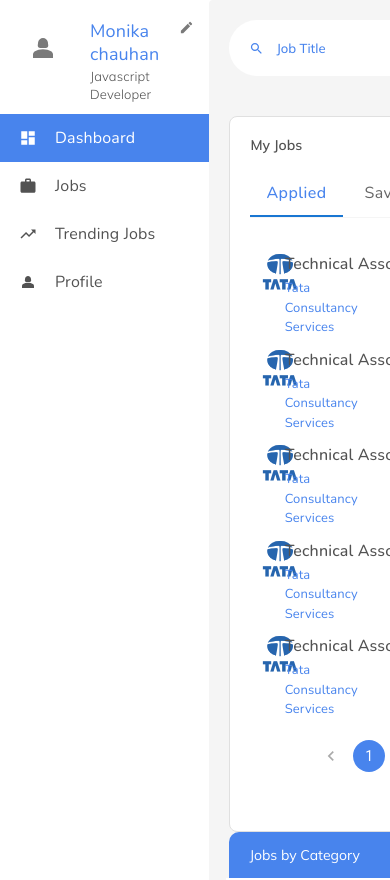
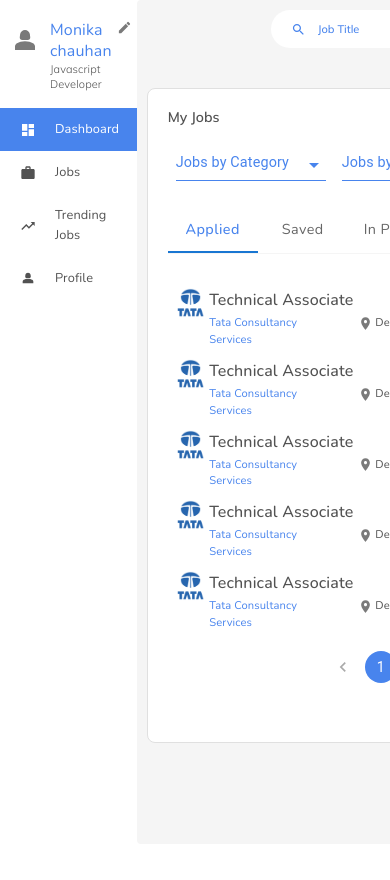
Before and after one commit to Monika11-dev/Search-Job, a React (Vite) app: page / in a window 390 px wide. Shown: the top 880 px of the page. After the commit the page ends 844 px from the top, so only its background shows below. Built offline with nearby package versions, Linux system fonts and the light colour scheme.

Commit message:
Responsive for tablet and desktop

```diff
--- a/src/Pages/Dashboard/Dashboard.css.tsx
+++ b/src/Pages/Dashboard/Dashboard.css.tsx
@@ -2,6 +2,43 @@
 import { Theme } from '@mui/material';
 
 const useStyle = makeStyles<Theme>((theme)=>({
+   colOne: {
+      // [theme.breakpoints.between(1024,1200)]: {
+      //    flexBasis: '78% !important',
+      //    maxWidth: '78% !important',
+      // },
+      [theme.breakpoints.down(1024)]: {
+         flexBasis: '100% !important',
+         maxWidth: '100% !important',
+      },
+      [theme.breakpoints.between(1024,1300)]: {
+         flexBasis: '78% !important',
+         maxWidth: '78% !important',
+      },
+      [theme.breakpoints.up(1300)]: {
+         flexBasis: '80% !important',
+         maxWidth: '80% !important',
+      },
+
+   },
+   colTwo: {
+      // [theme.breakpoints.between(1024,1200)]: {
+      //    flexBasis: '20% !important',
+      //    maxWidth: '20% !important',
+      // },
+      [theme.breakpoints.down(1024)]: {
+         flexBasis: '100% !important',
+         maxWidth: '100% !important',
+      },
+      [theme.breakpoints.between(1024,1300)]: {
+         flexBasis: '20% !important',
+         maxWidth: '20% !important',
+      },
+      [theme.breakpoints.up(1300)]: {
+         flexBasis: '18% !important',
+         maxWidth: '18% !important',
+      },
+   },
    col: {
       backgroundColor: 'white',
       borderRadius: 8,
@@ -14,6 +51,9 @@
       '&.Mui-selected': {
          color: `${theme.palette.primary.main} !important`,
          fontWeight: '500 !important',
+      },
+      [theme.breakpoints.down(1200)]: {
+         fontSize: '0.9rem !important',
       }
    },
    tabBox: {
@@ -39,7 +79,12 @@
       borderRadius: 2,
       padding: '12px 20px',
       border: `0.5px solid ${theme.palette.grey[300]}`
-   }
+   },
+   dropdownBox: {
+      display: 'flex',
+      justifyContent: 'flex-end',
+
+  },
 }));
 
 export default useStyle;
--- a/src/Pages/Dashboard/Dashboard.tsx
+++ b/src/Pages/Dashboard/Dashboard.tsx
@@ -1,16 +1,19 @@
 
 import useStyle from './Dashboard.css';
-import { Grid, Box, Tab, Pagination } from '@mui/material';
+import { Grid, Box, Tab, Pagination, useMediaQuery } from '@mui/material';
 import { TabContext, TabList, TabPanel } from '@mui/lab';
 import Subheading from '../../components/Subheading/Subheading';
 import { useState } from 'react';
 import AppliedJobs from '../../components/AppliedJobs/AppliedJobs';
 import JobFilter from '../../components/JobFilter/JobFilter';
+import theme from '../../Theme/theme';
+import FilterDropdown from '../../components/FilterDropdown/FilterDropdown';
 // import JobCarousel from '../../components/JobCarousel/JobCarousel';
 
 const Dashboard = () => {
 
   const classes = useStyle();
+  const isDesktopValue = useMediaQuery(theme.breakpoints.up(1024));
   const [value, setValue] = useState('1');
   const handleChange = (e:React.FormEvent, newValue:string) => {
     e.preventDefault();
@@ -18,10 +21,15 @@
   };
   return (
 
-      <Grid container  sx={{justifyContent: 'space-evenly'}} >
-        <Grid item md={8} lg={9}>
+      <Grid container  sx={{justifyContent: 'space-between'}} >
+        <Grid item sm={12} md={9} className={classes.colOne}>
            <Box component='div' className={classes.col}>
              <Subheading heading='My Jobs'/>
+             {!isDesktopValue && (<Box component='div' className={classes.dropdownBox}>
+                 <FilterDropdown/>
+                 <FilterDropdown/>
+                 <FilterDropdown/>
+              </Box>)}
              <TabContext value={value}>
                 <Box sx={{ borderBottom: 1, borderColor: '#F5F5F5', mt: 2  }}>
                   <TabList className={classes.tabBox} onChange={handleChange} >
@@ -48,13 +56,13 @@
               </Box> */}
            </Box>
         </Grid>
-
-        <Grid item md={3} lg={2}>
+        {isDesktopValue && (<Grid item sm={12} md={3} lg={3} className={classes.colTwo}>
            <Box component='div'>
             <JobFilter/>
             <JobFilter/>
            </Box>
-        </Grid>
+        </Grid>) }
+
 
       </Grid>
 
--- a/src/Pages/Layout/Layout.css.tsx
+++ b/src/Pages/Layout/Layout.css.tsx
@@ -1,7 +1,7 @@
 import { makeStyles } from "@mui/styles";
 import { Theme } from '@mui/material';
 
-const useStyle = makeStyles<Theme>(()=>({
+const useStyle = makeStyles<Theme>((theme)=>({
     mainSection: {
         display : 'flex',
         // margin: '24px 10px 0px',
@@ -11,11 +11,19 @@
         height: '100vh',
         width: '280px',
         borderRadius: '4px',
+        [theme.breakpoints.down(1200)]: {
+            width: '200px',
+        }
 
     },
     secondCol: {
         flex: 1,
         borderRadius: '4px',
+        padding:'20px',
+        [theme.breakpoints.down(1200)]: {
+            padding:'10px',
+        }
+
     },
     locationBox: {
         display: 'flex',
@@ -50,6 +58,9 @@
             },
             '&:focus-visible':{
                 outline: 'none',
+            },
+            [theme.breakpoints.down(1200)]: {
+                fontSize: '11px',
             }
         }
     },
--- a/src/Pages/Layout/Layout.tsx
+++ b/src/Pages/Layout/Layout.tsx
@@ -17,7 +17,7 @@
       <Box className={classes.firstCol} sx={{bgcolor: theme.palette.background.default}}>
         <Sidebar/>
       </Box>
-      <Box className={classes.secondCol} sx={{bgcolor: theme.palette.background.paper, padding: '20px'}}>
+      <Box className={classes.secondCol} sx={{bgcolor: theme.palette.background.paper}}>
         <Box className={classes.locationBox}>
           <Box className={classes.outerbox}>
              <Box className={classes.box}>
--- a/src/components/AppliedJobs/AppliedJobs.css.tsx
+++ b/src/components/AppliedJobs/AppliedJobs.css.tsx
@@ -7,11 +7,29 @@
         color: theme.palette.secondary.main,
         fontWeight: '500 !important',
         lineHeight: 1.5,
+        [theme.breakpoints.between(850,1200)]: {
+            fontSize: '0.9rem !important',
+        },
+
     },
     company: {
         ...theme.typography.body1,
         color: theme.palette.primary.main,
         lineHeight: 1.4,
+        [theme.breakpoints.down(1200)]: {
+            fontSize: '0.75rem !important',
+        },
+        [theme.breakpoints.down(850)]: {
+            fontSize: '0.7rem !important',
+        }
+    },
+    companyLogo: {
+        width: 60,
+        height: 40,
+        [theme.breakpoints.down(1200)]: {
+            width: 45,
+            height: 30,
+        }
     },
     jobDetails: {
         ...theme.typography.body1,
@@ -21,6 +39,13 @@
         alignItems: 'center',
         justifyContent: 'center',
         gap: 2,
+        [theme.breakpoints.between(850,1200)]: {
+            fontSize: '0.75rem !important',
+        },
+        [theme.breakpoints.down(850)]: {
+            fontSize: '0.7rem !important',
+        }
+
     },
     fulltime: {
         ...theme.typography.body2,
--- a/src/components/AppliedJobs/AppliedJobs.tsx
+++ b/src/components/AppliedJobs/AppliedJobs.tsx
@@ -7,9 +7,9 @@
   const classes = useStyle();
   return (
     <>
-      <Grid container columnSpacing={1} sx={{my:'10px'}}>
+      <Grid container columnSpacing={{lg:1}} sx={{my:'10px'}}>
          <Grid item xs={1}>
-            <img width='60' height='40' src={img1}/>
+            <img  src={img1} className={classes.companyLogo}/>
          </Grid>
          <Grid item xs={9}>
             <Grid container direction='column' rowSpacing='3px'>
--- /dev/null
+++ b/src/components/FilterDropdown/FilterDropdown.css.tsx
@@ -0,0 +1,38 @@
+import { makeStyles } from "@mui/styles";
+import { Theme } from "@mui/material";
+
+const useStyle = makeStyles<Theme>((theme)=> ({
+    inputBackground: {
+        '& .MuiInputBase-root:before': {
+          borderBottom: `1px solid ${theme.palette.primary.main} !important`,
+      },
+      '& .MuiInputBase-root .MuiSelect-select:focus': {
+
+            backgroundColor: 'white',
+
+      },
+      '&  .MuiFormLabel-root': {
+          color: theme.palette.primary.main,
+          fontSize:'0.9rem',
+      },
+      '&  .MuiInputBase-root .MuiSvgIcon-root': {
+          fill: theme.palette.primary.main,
+      }
+    },
+    categoryText: {
+
+        border: 'none  !important',
+        borderRadius: '0px !important',
+        padding: '5px 10px',
+        '& .MuiTypography-root': {
+            ...theme.typography.h3,
+            textTransform: 'capitalize'
+        }
+    },
+      '& .MuiPaper-root': {
+        left:700,
+      }
+
+}));
+
+export default useStyle;
--- /dev/null
+++ b/src/components/FilterDropdown/FilterDropdown.tsx
@@ -0,0 +1,36 @@
+import { FormControl,InputLabel, Select, MenuItem,SelectChangeEvent} from "@mui/material";
+import useStyle from "./FilterDropdown.css";
+// import ArrowDropDownIcon from '@mui/icons-material/ArrowDropDown';
+import { useState } from "react";
+
+const FilterDropdown = () => {
+    const classes = useStyle();
+    const [value, setvalue] = useState('');
+
+    const handleChange = (event:SelectChangeEvent) => {
+      setvalue(event.target.value);
+    };
+  return (
+
+        <FormControl variant="standard" sx={{ m: 1, minWidth: 150}} className={classes.inputBackground}>
+            <InputLabel id="demo-simple-select-standard-label">Jobs by Category</InputLabel>
+            <Select
+            labelId="demo-simple-select-standard-label"
+            id="demo-simple-select-standard"
+            value={value}
+            onChange={handleChange}
+            label="value"
+            className={classes.Select}>
+            <MenuItem value="" >
+                <em>None</em>
+            </MenuItem>
+            <MenuItem value={10}>Technical Associate</MenuItem>
+            <MenuItem value={20}>Web Developer</MenuItem>
+            <MenuItem value={30}>App Developer</MenuItem>
+            </Select>
+      </FormControl>
+
+  )
+}
+
+export default FilterDropdown
--- a/src/components/JobFilter/JobFilter.css.tsx
+++ b/src/components/JobFilter/JobFilter.css.tsx
@@ -9,23 +9,45 @@
        padding: '15px 20px',
        borderRadius: '10px 10px 0px 0px',
        boxSizing:'border-box',
+       [theme.breakpoints.between(1024,1200)]: {
+        padding: '14px 20px',
+        fontSize: '0.82rem !important',
+    }
     },
     filterContent: {
         backgroundColor: 'white',
-        padding: '20px 15px 30px',
-        boxSizing:'border-box',
-        display: 'flex',
+        padding: '20px 15px 30px !important',
+        // boxSizing:'border-box',
+        // display: 'flex',
         alignItems: 'center',
+        '& .MuiListItem-root': {
+            marginBottom: '10px',
+        },
         '& .Mui-checked': {
             color: `${theme.palette.primary.main} !important`,
         },
         '& .MuiRadio-root': {
             padding:0,
-            marginRight: 5,
+            marginRight: 10,
+            [theme.breakpoints.between(1024,1200)]: {
+                marginRight: 5,
+            }
+        },
+        [theme.breakpoints.between(1024,1200)]: {
+            padding: '20px 10px 30px !important',
         }
     },
     filterText: {
-        ...theme.typography.h4,
+        '& .MuiTypography-body1': {
+            ...theme.typography.h4,
+            [theme.breakpoints.between(1024,1200)]: {
+               fontSize: '0.7rem !important',
+            },
+            // [theme.breakpoints.up(1201)]: {
+            //     fontSize: '0.8rem !important',
+            //  }
+        }
+
     }
 }));
 
--- a/src/components/JobFilter/JobFilter.tsx
+++ b/src/components/JobFilter/JobFilter.tsx
@@ -1,15 +1,66 @@
-import React from 'react';
-import { Grid, Typography, Radio } from '@mui/material';
+import { Grid, Typography, Radio, List, ListItem, ListItemText  } from '@mui/material';
 import useStyle from './JobFilter.css';
 
 const JobFilter = () => {
     const classes = useStyle();
   return (
     <Grid container direction= 'column' sx={{marginBottom: '35px'}}>
-         <Grid item xs={12}>
+         <Grid item xs={12} sx={{borderBottom: `2px solid #4884ED`,}}>
             <Typography variant='h3' className={classes.filterHeading}>Jobs by Category</Typography>
+            <List className={classes.filterContent}>
+              <ListItem disablePadding>
+
+
+                  <Radio checked={true} size="small" color='primary'/>
+
+                  <ListItemText primary="Technical Associate" className={classes.filterText}/>
+
+              </ListItem>
+              <ListItem disablePadding>
+
+
+                  <Radio  size="small" color='primary'/>
+
+                  <ListItemText primary="Technical Associate" className={classes.filterText}/>
+
+              </ListItem>
+              <ListItem disablePadding>
+
+
+                  <Radio  size="small" color='primary'/>
+
+                  <ListItemText primary="Technical Associate" className={classes.filterText}/>
+
+              </ListItem>
+              <ListItem disablePadding>
+
+
+                  <Radio  size="small" color='primary'/>
+
+                  <ListItemText primary="Technical Associate" className={classes.filterText}/>
+
+              </ListItem>
+              <ListItem disablePadding>
+
+
+                  <Radio  size="small" color='primary'/>
+
+                  <ListItemText primary="Technical Associate" className={classes.filterText}/>
+
+              </ListItem>
+              <ListItem disablePadding>
+
+
+                  <Radio  size="small" color='primary'/>
+
+                  <ListItemText primary="Technical Associate" className={classes.filterText}/>
+
+              </ListItem>
+
+            </List>
+
          </Grid>
-         <Grid item xs={12} sx={{borderBottom: `1px solid #4884ED`,}}>
+         {/* <Grid item xs={12} sx={{borderBottom: `1px solid #4884ED`,}}>
             <Grid container columnSpacing='3px' className={classes.filterContent}>
              <Grid item xs={2} sx={{my:'6px'}}>
              <Radio checked={true} size="small" color='primary'/>
@@ -48,7 +99,7 @@
                <Typography className={classes.filterText}>Technical Associate</Typography>
              </Grid>
             </Grid>
-         </Grid>
+         </Grid> */}
 
 
       </Grid>
--- a/src/components/Sidebar/Sidebar.css.tsx
+++ b/src/components/Sidebar/Sidebar.css.tsx
@@ -7,6 +7,11 @@
         padding: '0px 15px',
         margin: '20px 0px 10px',
         gap: '20px',
+        [theme.breakpoints.down(1200)]:{
+            marginBottom:'15px',
+            gap: '5px',
+            padding: '0px 5px',
+        }
     },
     userdetails: {
         flex: 1,
@@ -17,12 +22,18 @@
         color: theme.palette.primary.main,
         fontSize: '18px !important',
         lineHeight: '1.3 !important',
+        [theme.breakpoints.down(1200)]:{
+            fontSize: '16px !important',
+        }
     },
     userDesignation: {
         fontFamily: 'Mulish !important',
         color: theme.palette.secondary.main,
         fontSize: '13px !important',
         fontWeight: `${300} !important`,
+        [theme.breakpoints.down(1200)]:{
+            fontSize: '11px !important',
+        }
     },
     avatar:{
         backgroundColor: 'white !important',
@@ -32,6 +43,10 @@
             height: '30px',
             width: '30px',
             fill: theme.palette.secondary.light,
+        },
+        [theme.breakpoints.down(1200)]:{
+            height: '40px !important',
+            width: '40px !important',
         }
     },
     editIcon: {
@@ -50,6 +65,9 @@
             '& svg': {
                 fill: theme.palette.secondary.main,
                 height: '18px',
+                [theme.breakpoints.down(1200)]:{
+                    height: '16px',
+                }
             }
         },
         '&:hover,&.Mui-selected': {
@@ -59,10 +77,16 @@
                 fill: 'white',
             }
         },
+        [theme.breakpoints.down(1200)]:{
+            padding: '6px 16px',
+        }
     },
     navTxt: {
         '& span': {
             fontFamily: 'nunito',
+            [theme.breakpoints.down(1200)]:{
+               fontSize: '0.8rem',
+            }
         }
     }
 }));
```
Lines whose indentation alone changed are shown as unchanged.
